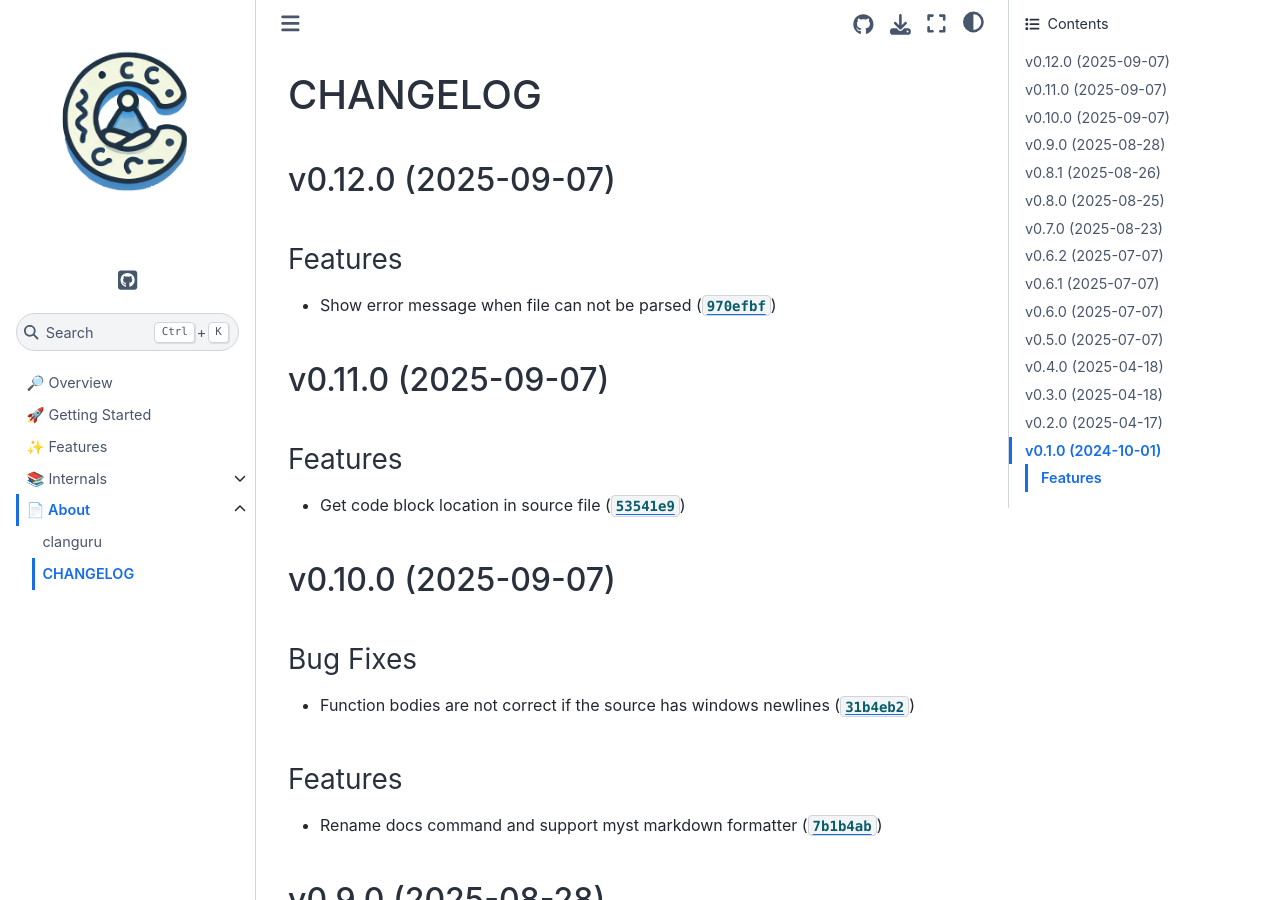
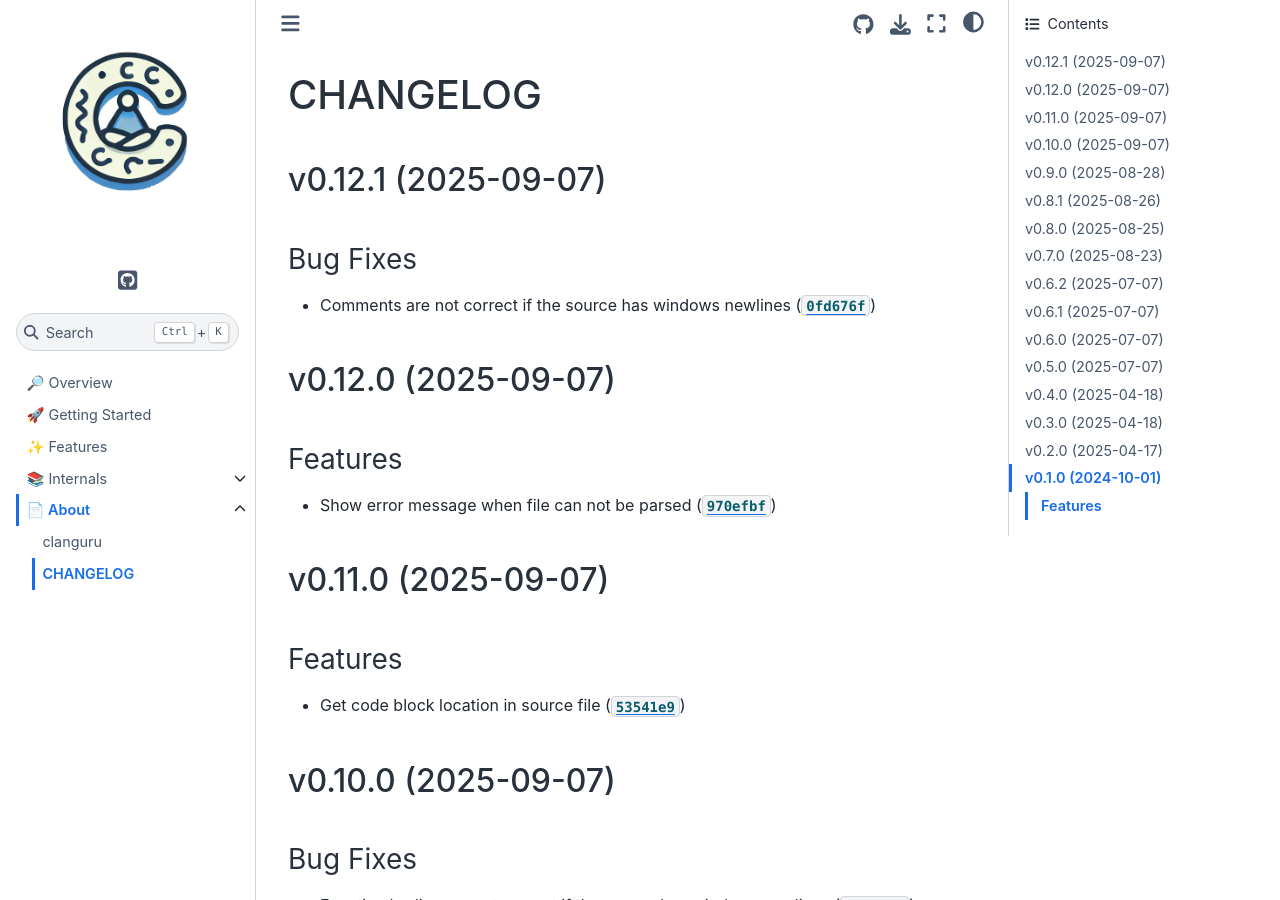
Before and after one commit to cuinixam/clanguru, a Sphinx documentation site: the page built from docs/about/_changelog.md, in a window 1280 px wide and 900 px high. Built offline with Sphinx 7.4.7 and the Sphinx Book theme 1.1.4, drawn with Linux system fonts in a browser that asks for light colours.

Commit message:
0.12.1
Automatically generated by python-semantic-release

```diff
--- a/CHANGELOG.md
+++ b/CHANGELOG.md
@@ -1,4 +1,12 @@
 # CHANGELOG
+
+
+## v0.12.1 (2025-09-07)
+
+### Bug Fixes
+
+- Comments are not correct if the source has windows newlines
+  ([`0fd676f`](https://github.com/cuinixam/clanguru/commit/0fd676fc07ea149b86c3de2ca87472af815df3a0))
 
 
 ## v0.12.0 (2025-09-07)
--- a/docs/conf.py
+++ b/docs/conf.py
@@ -17,7 +17,7 @@ for path in ["src", "tests"]:
 project = "clanguru"
 copyright = "2024, cuinixam"
 author = "cuinixam"
-release = "0.12.0"
+release = "0.12.1"
 
 # -- General configuration ---------------------------------------------------
 # https://www.sphinx-doc.org/en/master/usage/configuration.html#general-configuration
--- a/pyproject.toml
+++ b/pyproject.toml
@@ -1,6 +1,6 @@
 [project]
 name = "clanguru"
-version = "0.12.0"
+version = "0.12.1"
 description = "C language utils and tools based on the clang and binutils modules."
 readme = "README.md"
 license = { text = "MIT" }
--- a/src/clanguru/__init__.py
+++ b/src/clanguru/__init__.py
@@ -1 +1 @@
-__version__ = "0.12.0"
+__version__ = "0.12.1"
```
Also changed, not shown: 1 other file.
